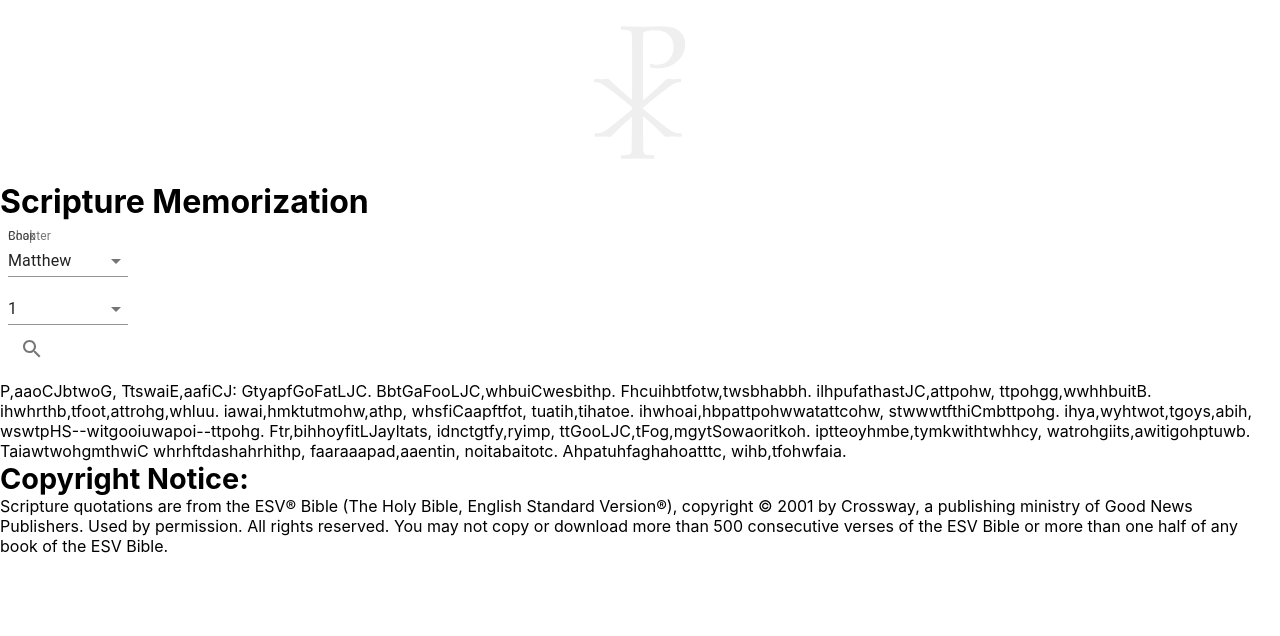
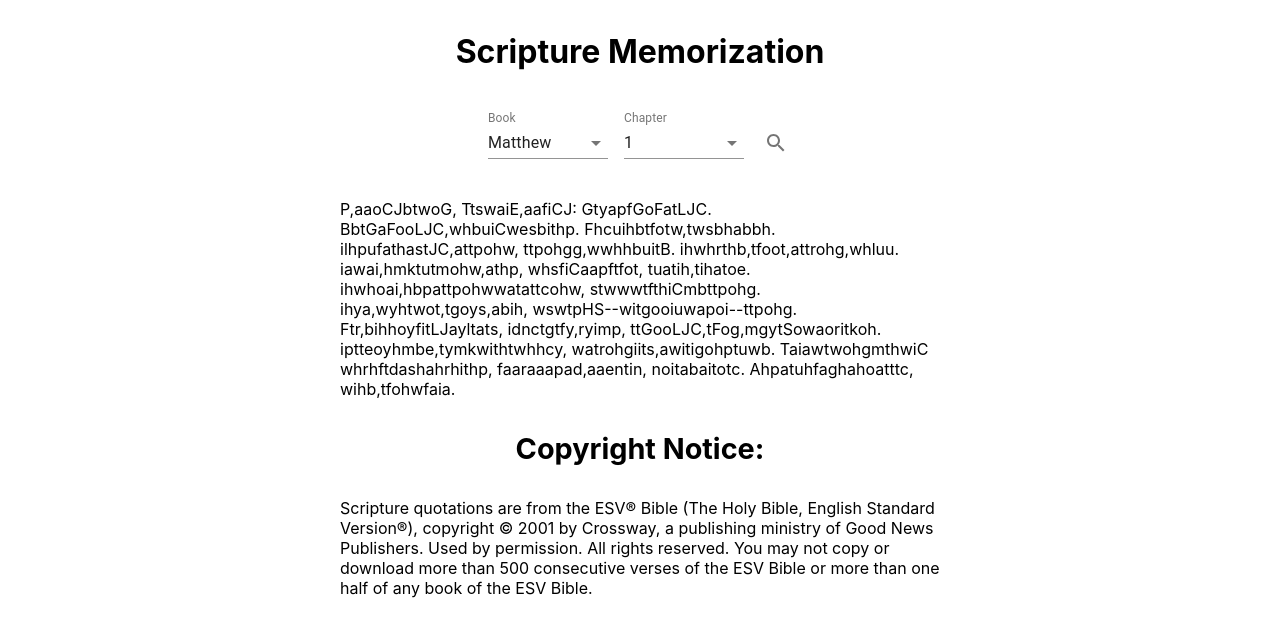
Before and after one commit to austintheriot/memorize-scripture, a React (Create React App) app: page / in a window 1280 px wide. Shown: the top 636 px of the page. Built offline with nearby package versions, Linux system fonts and the light colour scheme.

Commit message:
formatting

```diff
--- a/src/App.module.scss
+++ b/src/App.module.scss
@@ -1,6 +1,9 @@
-.logo {
-	display: block;
+.form {
 	width: 90%;
-	max-width: 150px;
 	margin: 1rem auto;
+	display: flex;
+	flex: none;
+	flex-wrap: wrap;
+	align-items: flex-end;
+	justify-content: center;
 }
--- a/src/App.scss
+++ b/src/App.scss
@@ -20,9 +20,13 @@ html {
 
 h1 {
 	font-size: var(--h1);
+	text-align: center;
+	width: 90%;
+	margin: 2rem auto;
 }
 h2 {
 	font-size: var(--h2);
+	text-align: center;
 }
 h3 {
 	font-size: var(--h3);
@@ -36,6 +40,9 @@ h5 {
 h6 {
 	font-size: var(--h6);
 }
-body {
+p {
 	font-size: var(--body);
+	width: 90%;
+	max-width: 600px;
+	margin: 2rem auto;
 }
--- a/src/App.tsx
+++ b/src/App.tsx
@@ -84,8 +84,8 @@ export default function App() {
 
 	return (
 		<div className='App'>
-			<img src={logo} alt='logo' className={styles.logo} />
 			<h1>Scripture Memorization</h1>
+			<form className={styles.form}>
 				<FormControl className={classes.formControl}>
 					<InputLabel id='bible-book'>Book</InputLabel>
 					<Select
@@ -99,6 +99,8 @@ export default function App() {
 							</MenuItem>
 						))}
 					</Select>
+				</FormControl>
+				<FormControl className={classes.formControl}>
 					<InputLabel id='bible-chapter'>Chapter</InputLabel>
 					<Select
 						labelId='bible-chapter'
@@ -107,13 +109,14 @@ export default function App() {
 						onChange={handleChapterChange}>
 						{chapterArray}
 					</Select>
+				</FormControl>
 				<IconButton
 					aria-label='search'
 					className={classes.iconButton}
 					onClick={handleSubmit}>
 					<SearchOutlinedIcon />
 				</IconButton>
-			</FormControl>
+			</form>
 			<p>
 				P,aaoCJbtwoG, TtswaiE,aafiCJ: GtyapfGoFatLJC.
 				BbtGaFooLJC,whbuiCwesbithp. Fhcuihbtfotw,twsbhabbh.
```
Lines whose indentation alone changed are shown as unchanged.
